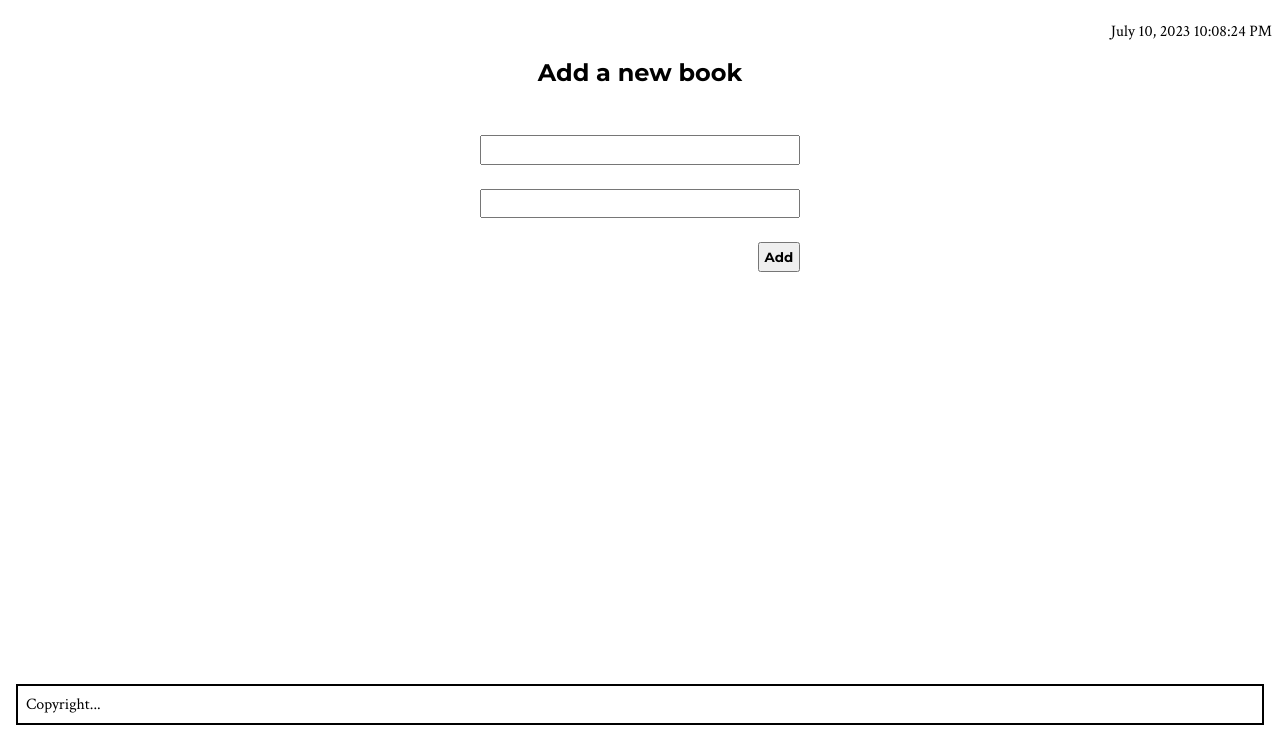
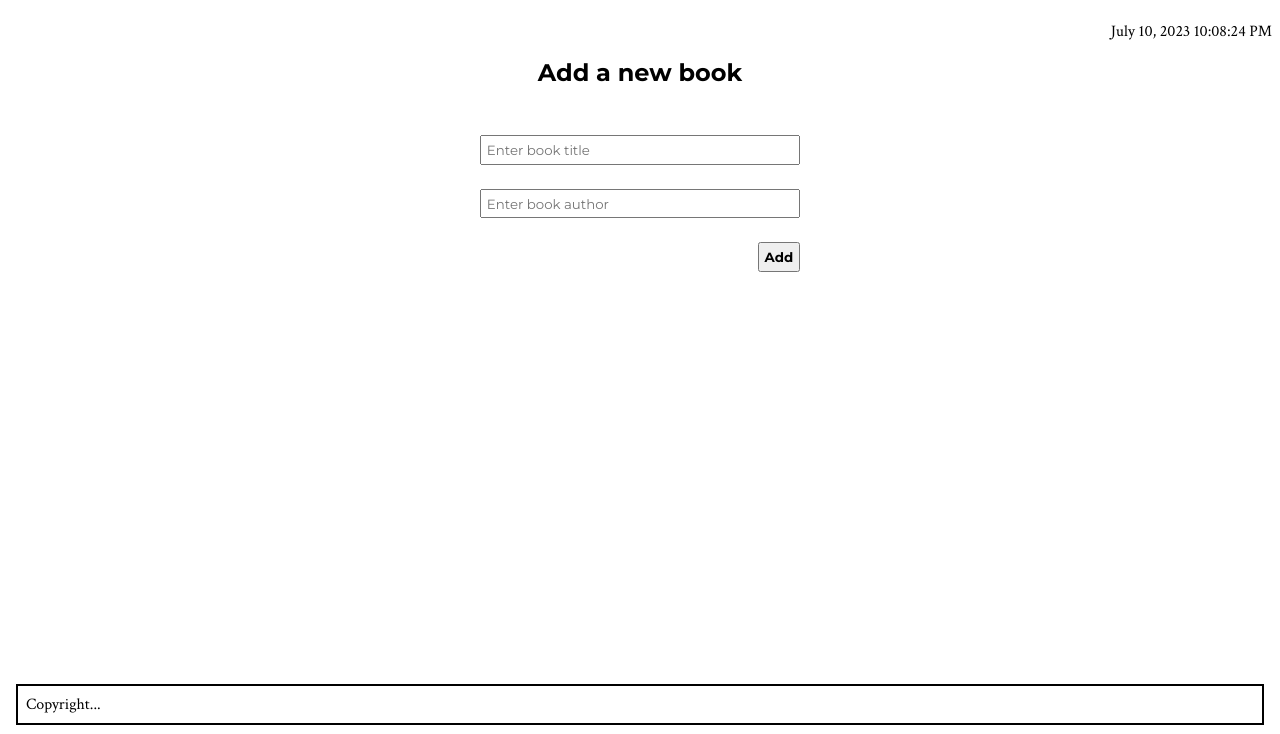
Before and after one commit to Wineshuga/AwesomeBooks, a website: page index.html in a window 1280 px wide. Both pictures are taken after a click on the item "Add new". Shown: the part 66-800 px from the top of the page. Drawn offline with Linux system fonts and the light colour scheme.

Commit message:
Add placeholder to inputs

```diff
--- a/index.html
+++ b/index.html
@@ -30,8 +30,8 @@
         <section class="form-sec">
             <h2>Add a new book</h2>
             <form id="form">
-                <input type="text" name="title" class="title">
-                <input type="text" name="author" class="author">
+                <input type="text" name="title" class="title" placeholder="Enter book title">
+                <input type="text" name="author" class="author" placeholder="Enter book author">
                 <input type="submit" class="add-btn" value="Add">
             </form>
         </section>
```
